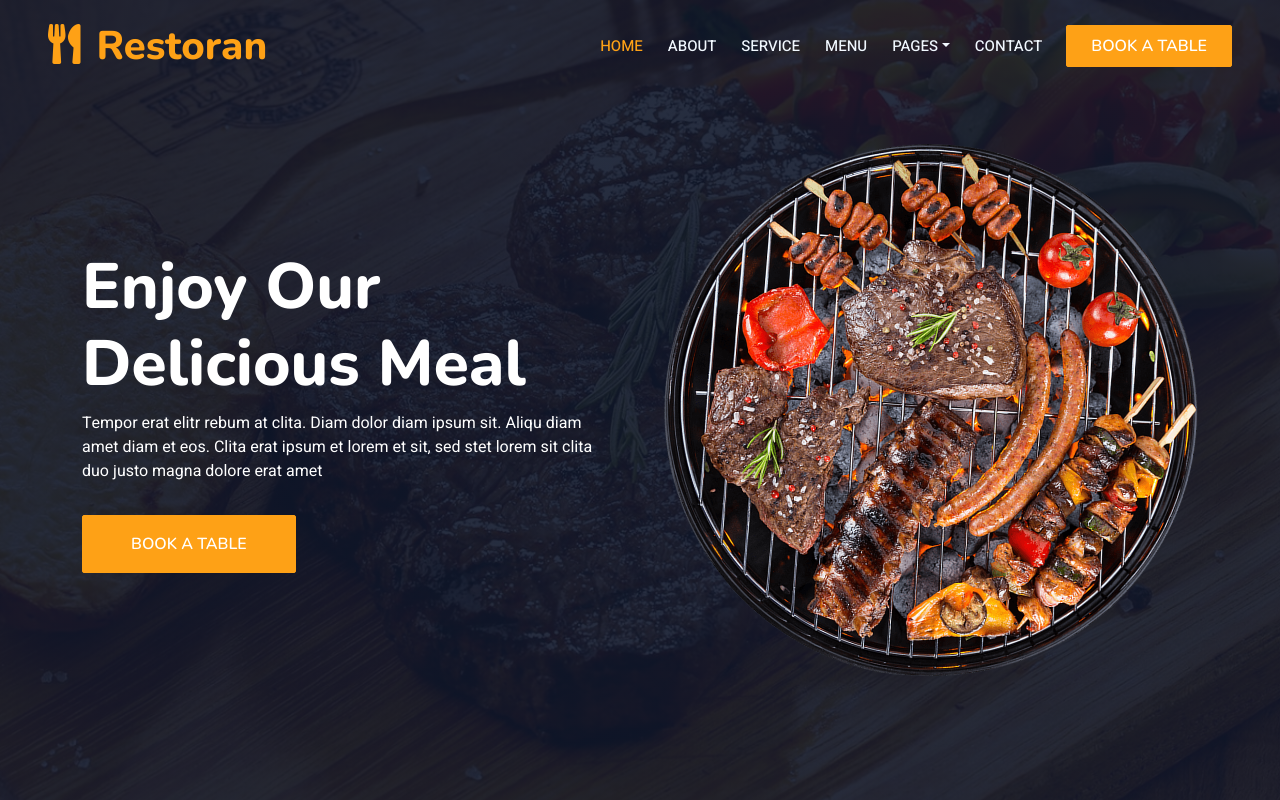
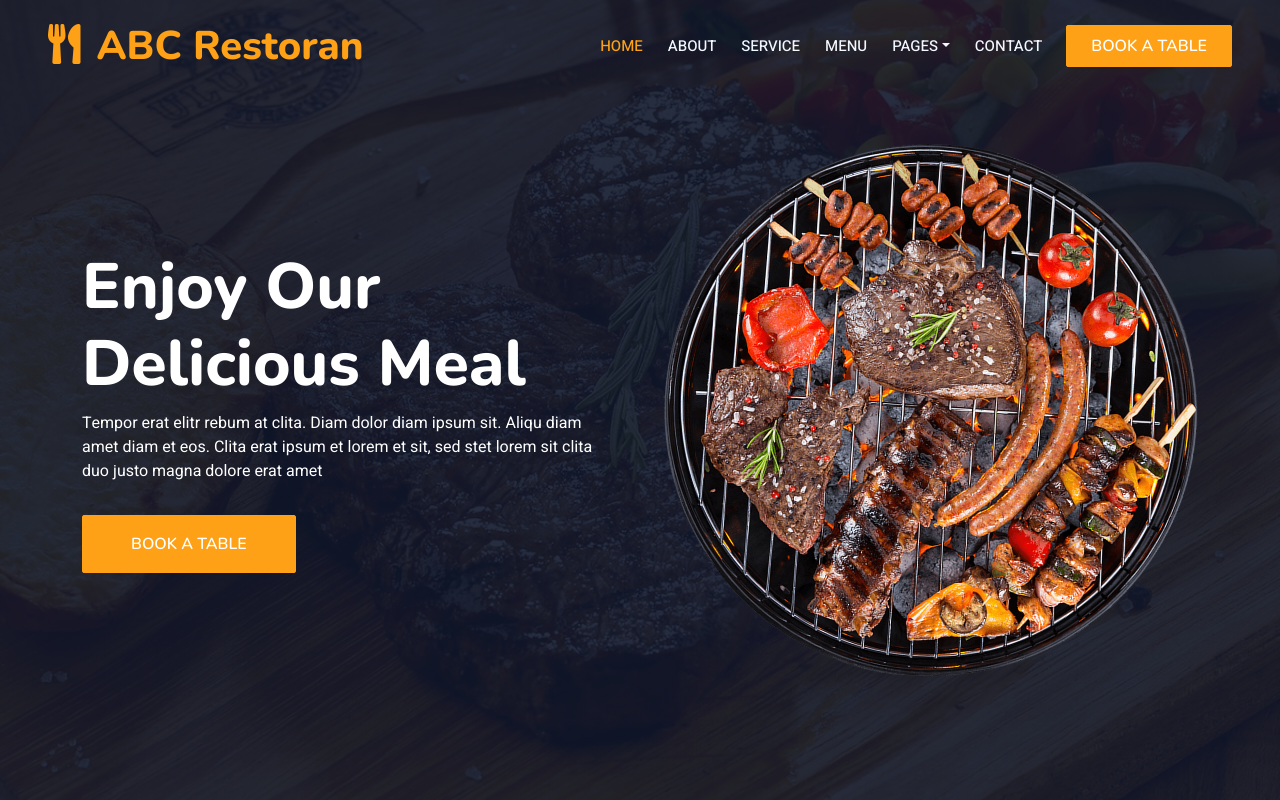
Before and after one commit to kbram/restoran, a plain HTML site: page index.html in a window 1280 px wide. Shown: the top 800 px of the page. Drawn offline with nearby package versions, Linux system fonts and the light colour scheme.

Commit message:
Restoran name Changed

```diff
--- a/index.html
+++ b/index.html
@@ -47,7 +47,7 @@
         <div class="container-xxl position-relative p-0">
             <nav class="navbar navbar-expand-lg navbar-dark bg-dark px-4 px-lg-5 py-3 py-lg-0">
                 <a href="" class="navbar-brand p-0">
-                    <h1 class="text-primary m-0"><i class="fa fa-utensils me-3"></i>Restoran</h1>
+                    <h1 class="text-primary m-0"><i class="fa fa-utensils me-3"></i>ABC Restoran</h1>
                     <!-- <img src="img/logo.png" alt="Logo"> -->
                 </a>
                 <button class="navbar-toggler" type="button" data-bs-toggle="collapse" data-bs-target="#navbarCollapse">
```
